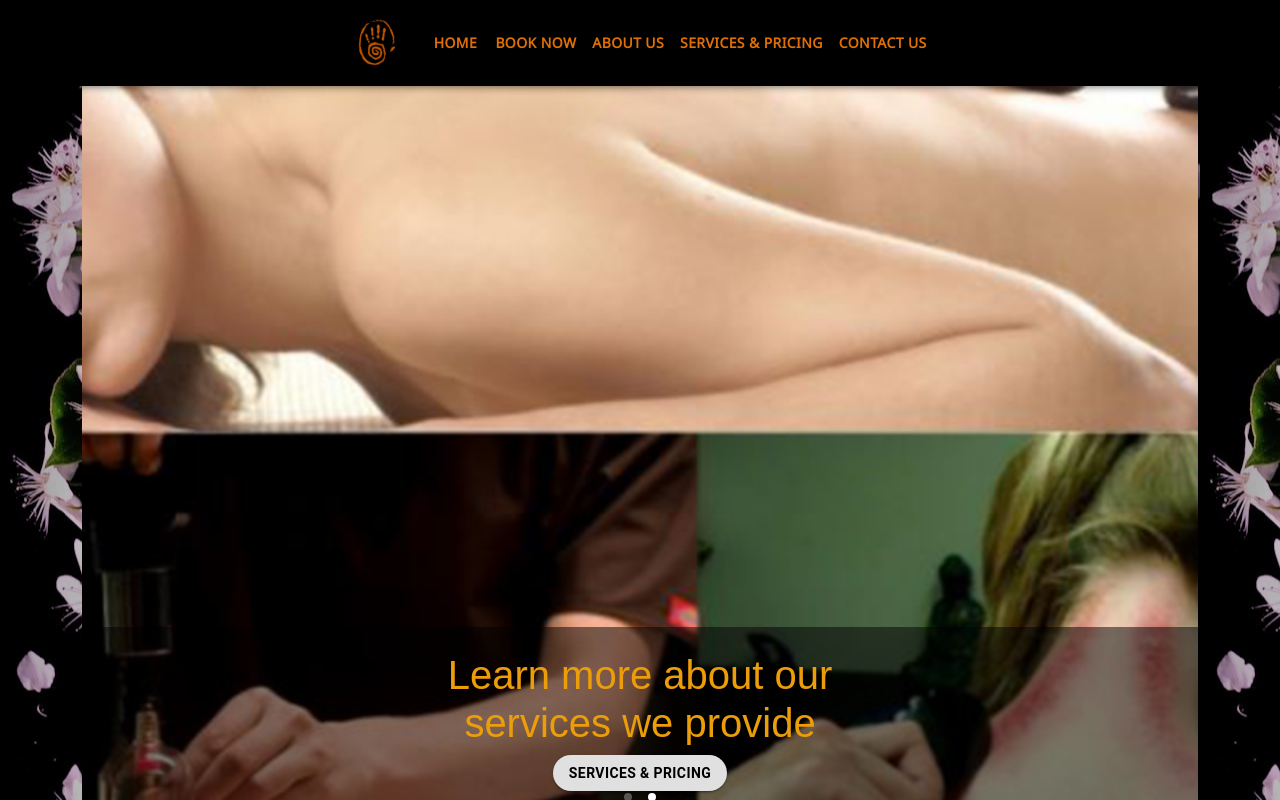
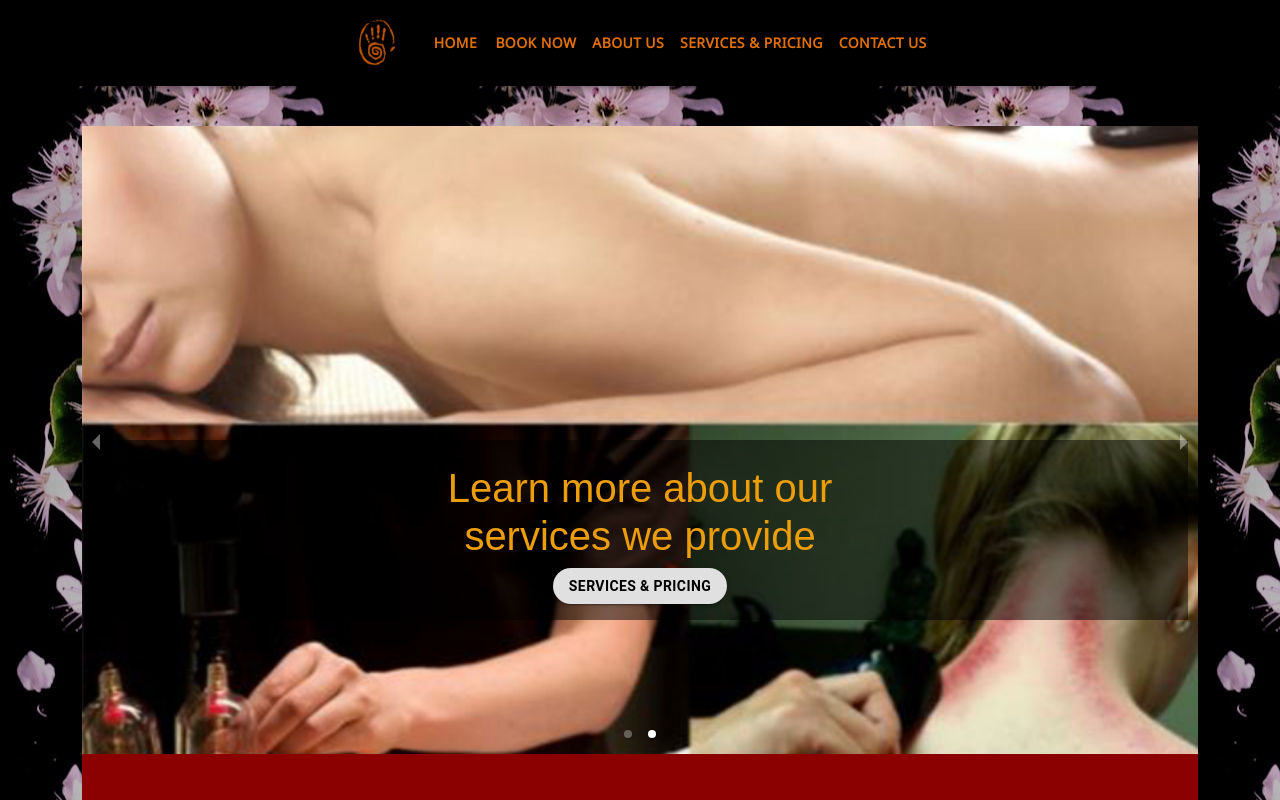
Before and after one commit to NSen29/TakapunaMassage, a React (Create React App) app in the folder takapuna-massage-frontend/: page / in a window 1280 px wide. Shown: the top 800 px of the page. Built offline with nearby package versions, Linux system fonts and the light colour scheme; the HTML template or start-up script is replaced by a standard one; what google-maps-react would draw is missing.

Commit message:
added small spacer at top of page, changed home banner text, changed image scaling

```diff
--- a/takapuna-massage-frontend/src/App.js
+++ b/takapuna-massage-frontend/src/App.js
@@ -18,6 +18,9 @@ export class App extends Component {
         <Router>
           <Navbar />
           <div className="container">
+            <p>
+              <br />
+            </p>
             <Switch>
               <Route exact path="/" component={home} />
               <Route exact path="/booking" component={booking} />
--- a/takapuna-massage-frontend/src/pages/about.js
+++ b/takapuna-massage-frontend/src/pages/about.js
@@ -42,7 +42,7 @@ export class about extends Component {
             autoPlay={true}
             swipeable={true}
             emulateTouch={true}
-            width={"1000px"}
+            width={"1000"}
           >
             <div>
               <img src={carousel1} alt="carousel1" />
--- a/takapuna-massage-frontend/src/pages/contact.js
+++ b/takapuna-massage-frontend/src/pages/contact.js
@@ -119,9 +119,7 @@ export default function contact() {
         }}
         sx={{ mx: 10 }}
       >
-        <CardContent
-          style={{ borderWidth: 16, borderColor: "#8b0000" }}
-        >
+        <CardContent style={{ borderWidth: 16, borderColor: "#8b0000" }}>
           <img src={CarPark} alt="Car Park" width="px" />
           <BlueTextTypography variant="body4" color="text.tertiary">
             <h3
--- a/takapuna-massage-frontend/src/pages/home.js
+++ b/takapuna-massage-frontend/src/pages/home.js
@@ -29,7 +29,7 @@ export class home extends Component {
             swipeable={true}
             emulateTouch={true}
             showStatus={false}
-            width={"1300px"}
+            width={"1300"}
             interval={"5000"}
           >
             <div>
@@ -97,7 +97,7 @@ export class home extends Component {
             alignItems: "center",
           }}
         >
-          <img src={storefront} alt="store front" width="600px" />
+          <img src={storefront} alt="store front" width="600" />
         </div>
         <img src="../images/red.png" id="bg" alt="" />
         <div
--- a/takapuna-massage-frontend/src/styles/Home.css
+++ b/takapuna-massage-frontend/src/styles/Home.css
@@ -11,7 +11,7 @@
   position: absolute;
   right: 10px;
   left: 10px;
-  bottom: 10px;
+  top: 50%;
   color: #ec9d0a;
   justify-content: center;
   align-items: center;
```
